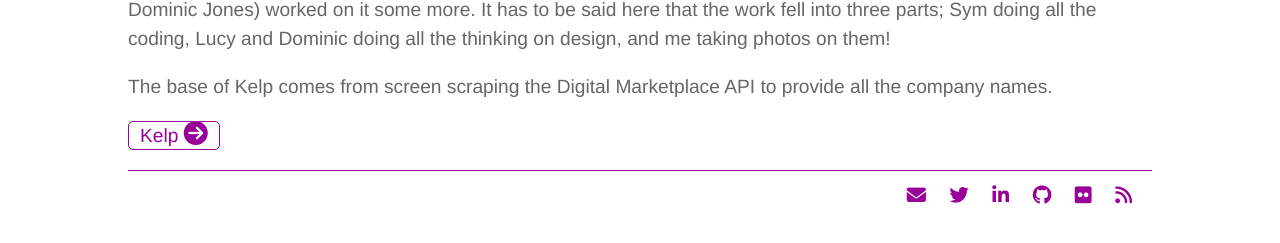
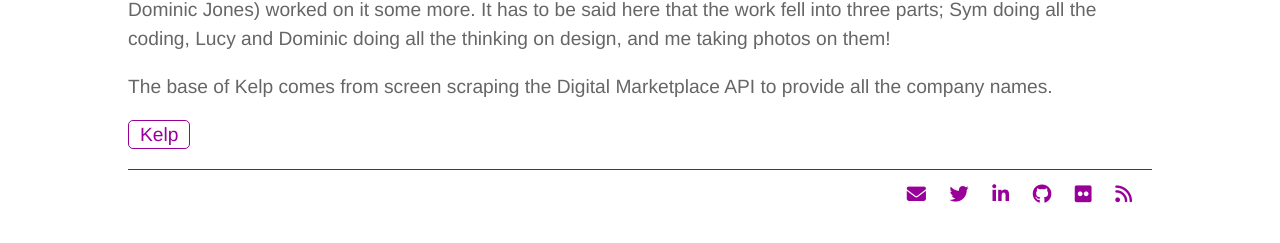
Before and after one commit to electronicdreamplant/electronicdreamplant.github.io, a Jekyll site: the page built from projects/kelp.html, in a window 1280 px wide. Shown: the part 644-887 px from the top of the page. Built offline with Jekyll 4.4.1, drawn with Linux system fonts in a browser that asks for light colours; nearby versions of some CDN libraries.

Commit message:
Update kelp.html

```diff
--- a/projects/kelp.html
+++ b/projects/kelp.html
@@ -18,5 +18,5 @@ title: OX1Digital | Projects
 
   <p>The base of Kelp comes from screen scraping the Digital Marketplace API to provide all the company names.</p>
 
-  <p><a class="button" href="http://localgov-kelp.herokuapp.com">Kelp <i style="font-size:24px" class="fa">&#xf0a9;</i></a></p>
+  <p><a class="button" href="http://localgov-kelp.herokuapp.com">Kelp </a></p>
   <p></p>
```
